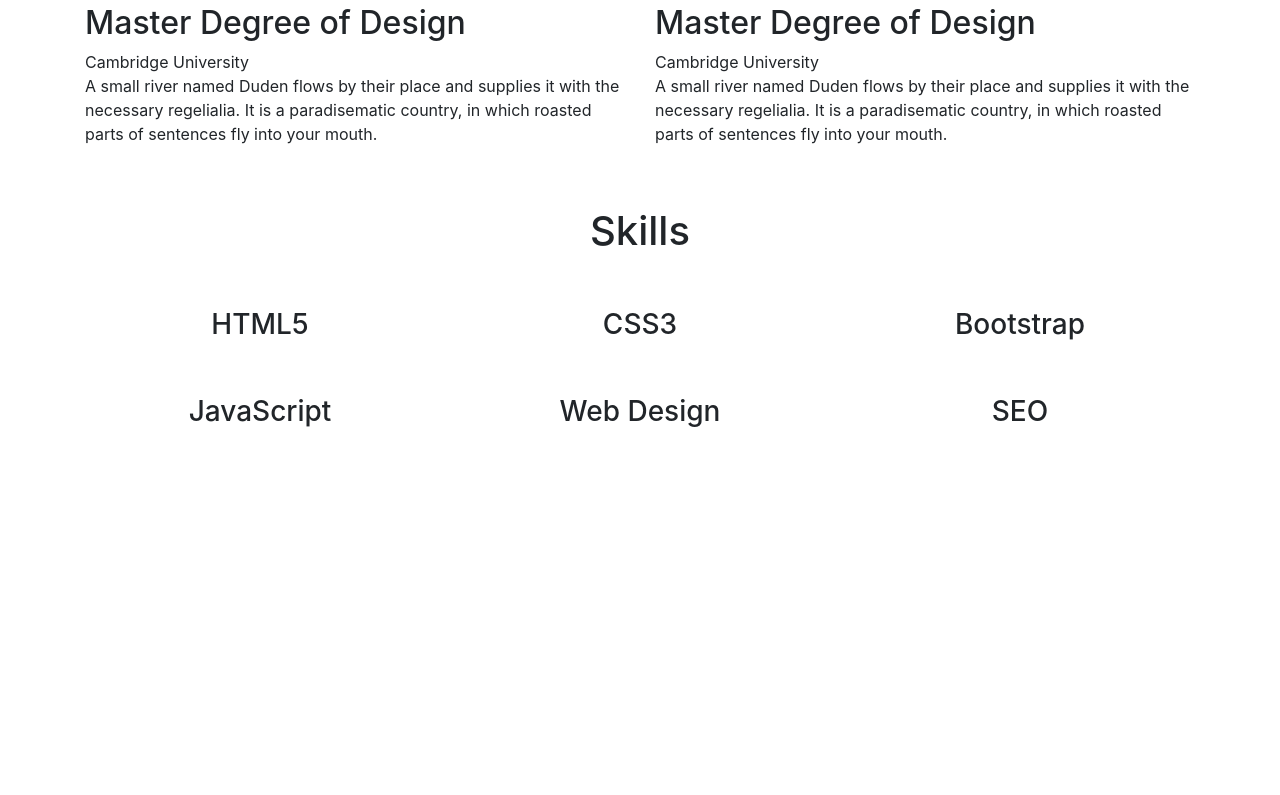
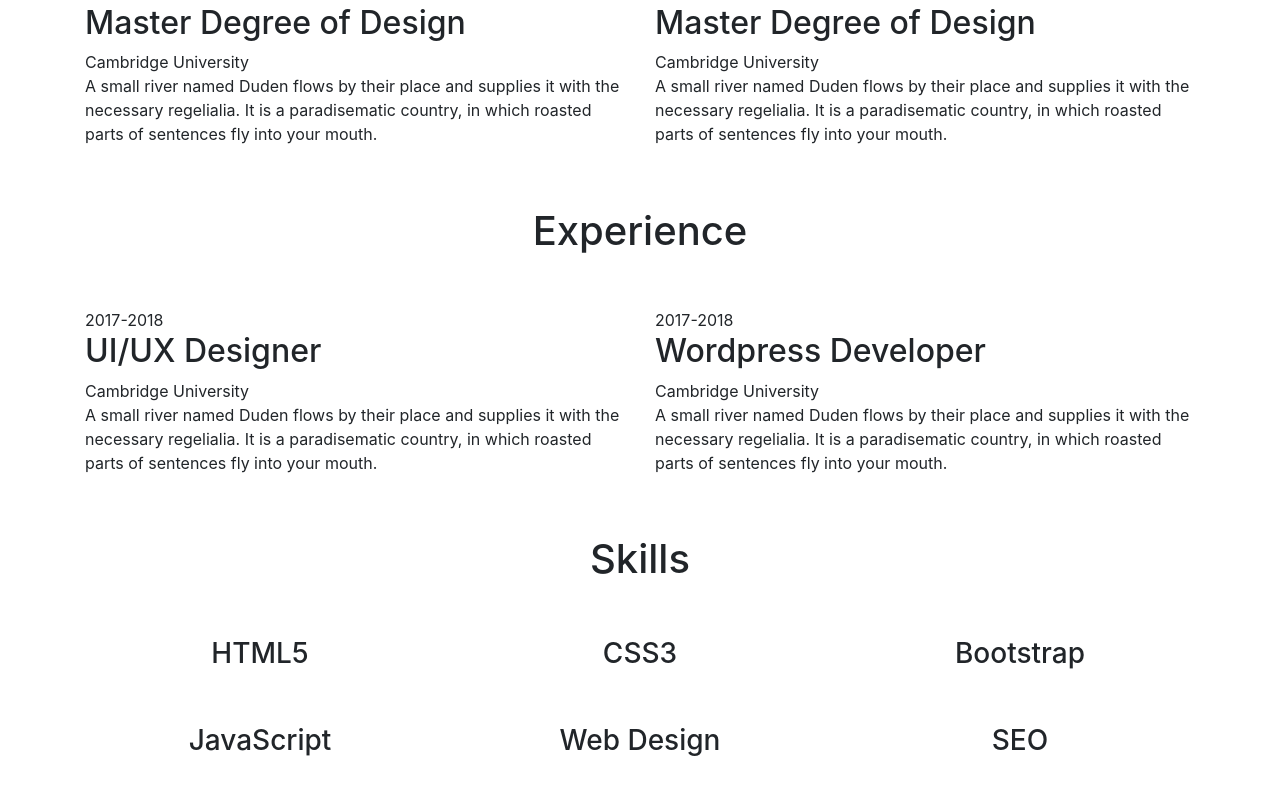
Before and after one commit to KishanSInghChauhan07/Profiling-webapp, a React (Create React App) app: page / in a window 1280 px wide. Shown: the part 875-1670 px from the top of the page. Before the commit the page ends 1356 px from the top, so only its background shows below. Built offline with nearby package versions, Linux system fonts and the light colour scheme.

Commit message:
added experience section

```diff
--- /dev/null
+++ b/src/Components/Experience.js
@@ -0,0 +1,33 @@
+import React,{Component} from 'react'
+import '../styles/Experience.css'
+
+class Experience extends Component{
+
+    render(){
+        return (
+            <React.Fragment>
+                <h1 className="text-center">Experience</h1>
+                <div className="row education">
+                    <div className="col-md-6">
+                    <div>
+    					<span>2017-2018</span>
+    					<h2>UI/UX Designer</h2>
+    					<span>Cambridge University</span>
+    					<p>A small river named Duden flows by their place and supplies it with the necessary regelialia. It is a paradisematic country, in which roasted parts of sentences fly into your mouth.</p>
+    				</div>
+                    </div>
+                    <div className="col-md-6">
+                    <div>
+    					<span>2017-2018</span>
+    					<h2>Wordpress Developer</h2>
+    					<span>Cambridge University</span>
+    					<p>A small river named Duden flows by their place and supplies it with the necessary regelialia. It is a paradisematic country, in which roasted parts of sentences fly into your mouth.</p>
+    				</div>
+                    </div>
+                </div>
+            </React.Fragment>
+        )
+    }
+}
+
+export default Experience
--- a/src/Components/Main.js
+++ b/src/Components/Main.js
@@ -3,6 +3,7 @@ import Example from './Navbar';
 import Education from './Education'
 import About from './About'
 import Skills from './Skills'
+import Experience from './Experience'
 
 import { BrowserRouter } from 'react-router-dom';
 
@@ -14,6 +15,7 @@ class Main extends Component {
              <div className="container">
              <About/>
              <Education/>
+             <Experience/>
              <Skills/>
              </div>
             </BrowserRouter>
--- a/src/Components/Navbar.js
+++ b/src/Components/Navbar.js
@@ -19,6 +19,10 @@ const Example = ( props ) => {
 
             <NavItem>
               <NavLink href="#about">Education</NavLink>
+            </NavItem>
+
+            <NavItem>
+              <NavLink href="#about">Experience</NavLink>
             </NavItem>
 
             <NavItem>
--- a/src/Components/Skills.js
+++ b/src/Components/Skills.js
@@ -2,14 +2,12 @@ import React,{Component} from 'react'
 import '../styles/Skills.css'
 
 class Skills extends Component{
-
 
     render(){
         return (
             <React.Fragment>
                 <h1 className="text-center">Skills</h1>
             <div className="row">
-
                 <div className="col-md-4 col-6 text-center">
                     <h3>HTML5</h3>
                 </div>
```
Also changed, not shown: src/styles/Experience.css (added).
